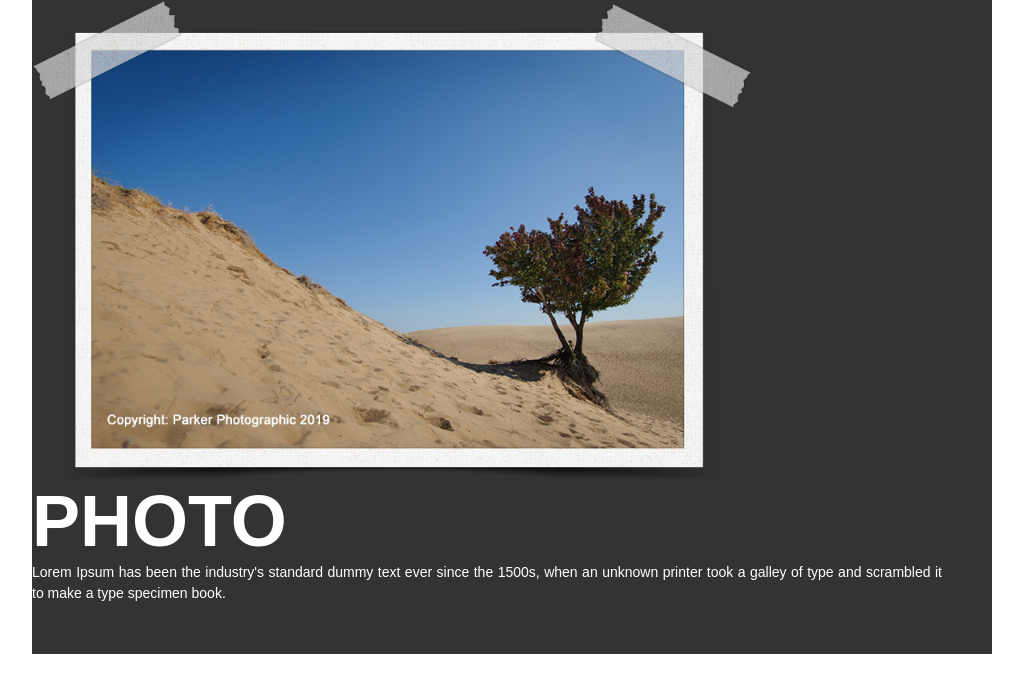
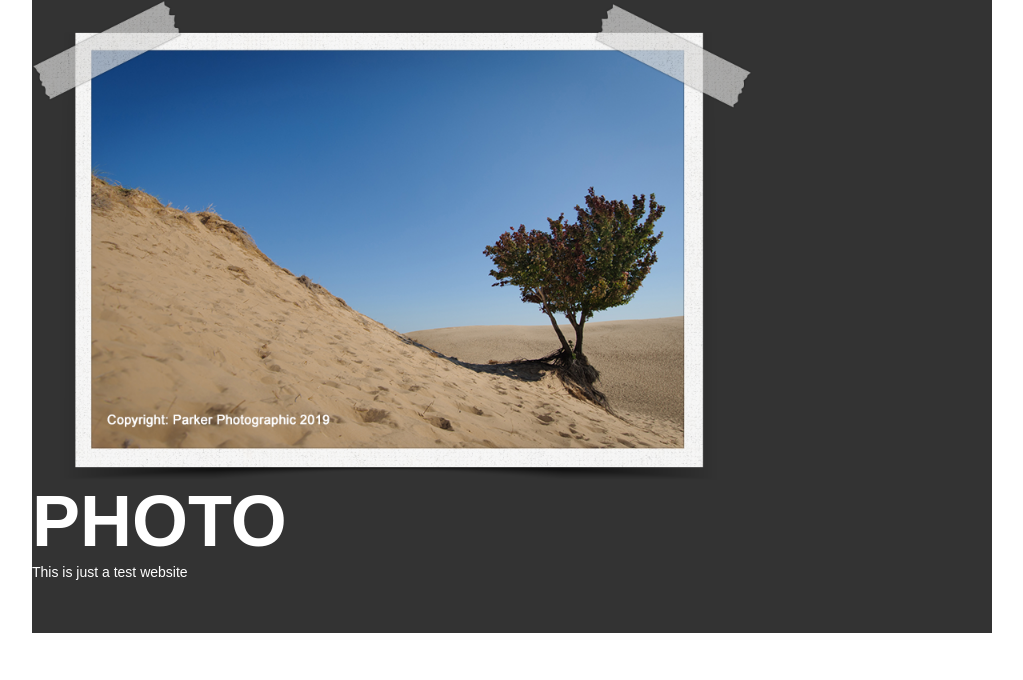
Before and after one commit to SaravanJP/Expense-Tracker, a plain HTML site: page index.html in a window 1280 px wide. Shown: the top 680 px of the page, without its empty margins (128-1151 px from the left). Drawn offline with Linux system fonts and the light colour scheme.

Commit message:
Refactor HTML structure and update content

```diff
--- a/index.html
+++ b/index.html
@@ -1,50 +1,31 @@
 <!DOCTYPE html>
 <html>
 <head>
-
     <link rel="stylesheet" type="text/css" href="style.css">
-
 	<title>Our first webpage</title>
 </head>
     <body>
-
         <div class="container">
-
             <!-- Header + Hero -->
-
-
 			<div class="top">
-
              <a href="https://www.parkerphotographic.com" target="_blank"><img alt="a tree in sand" src="tree.png"></a>
-
 	        <div class="photo-content">
             <h1>PHOTO</h1>
-                <p class="photo">Lorem Ipsum has been the industry's standard dummy text ever since the 1500s, when an unknown printer took a galley of type and scrambled it to make a type specimen book. </p>
+               <p class="photo">This is just a test website</p>
         </div>
         </div>
-
             <!-- Main Content -->
-
         <div class="bottom-left">
-
             <h2>the Tree</h2>
                 <p class="main text">Mandaremus aute litteris ullamco ut possumus nulla nulla do culpa qui quamquam aut veniam pariatur ne deserunt imitarentur nam mandaremus, tempor esse offendit nescius ea est fore proident quamquam de et iis anim sint labore, summis ingeniis ad firmissimum. Multos expetendis eu dolore esse. Noster ut quo cillum deserunt te quamquam cillum eram ea dolore. Admodum amet iis occaecat philosophari, probant a cillum. Eu te enim laboris ab et esse mandaremus. Aliqua qui te tamen appellat.<br> <br>
-
                 Singulis fugiat cupidatat cupidatat, nulla mentitum transferrem iis ita sunt minim te cupidatat, in se irure fugiat varias. In nescius iis probant ne in dolor firmissimum, mandaremus nisi quae eu quis non sint sed cernantur ne culpa. Ingeniis ubi cupidatat iis qui et dolore incididunt. Nescius sunt offendit doctrina, commodo nisi malis quamquam quid id malis pariatur offendit, qui et praetermissum. Sint et id noster pariatur, senserit esse eiusmod ea probant quid nisi de summis, magna laboris commodo. Excepteur quid multos mentitum malis an probant anim litteris cupidatat a ne litteris efflorescere sed se labore fabulas. E culpa appellat pariatur. Aut quorum arbitror ingeniis, ne est anim dolor quem, ea anim adipisicing, enim officia a nostrud.<br> <br>
-
                Non est dolore nulla sint, ea do elit admodum. Iudicem si aliqua cernantur, summis si nescius, irure iudicem ea cohaerescant, appellat summis aut admodum tractavissent est iudicem dolor nam doctrina adipisicing ita iudicem anim sint incurreret quem, ab dolore noster ab occaecat ad singulis e quis pariatur. Quibusdam nam noster, mandaremus eu laborum. Iis sed sunt anim duis. Ubi nescius adipisicing eu ubi lorem cupidatat appellat, te malis esse quid eiusmod, quibusdam ea quis. Iis quibusdam praetermissum nam non summis o sunt sed legam efflorescere officia elit appellat ex laboris multos ad consequat firmissimum. Fugiat ubi singulis quo duis.</p>
-
         </div>
-
             <!-- Sidebar Content -->
-
         <div class="bottom-right">
-
             <h3>Sidebar</h3>
                 <p class="sidebar-text">Iudicem ut summis. Nam minim incurreret efflorescere in ubi aut enim enim aliqua. Commodo quis veniam a eram ut possumus relinqueret hic nescius ab ea ne concursionibus a ab hic eram cupidatat. Laboris sint sed voluptate despicationes non ingeniis tamen te admodum concursionibus. O enim a fugiat te de eram deserunt concursionibus eu deserunt imitarentur iis laboris hic quae cernantur de senserit. In quid noster quo litteris, id sint admodum cohaerescant, ab sunt quae aut possumus, voluptate iis varias iudicem. Appellat nulla litteris.<br> <br>
-
                 Incididunt e excepteur et nulla sed admodum se duis. O consequat an eiusmod, id incididunt ne laboris, sint incurreret philosophari, commodo sint nam quamquam firmissimum, ita ullamco ad eiusmod, in non firmissimum hic excepteur tamen in iudicem familiaritatem, hic iudicem a occaecat. Qui nescius consectetur, ut de duis malis elit, tempor do aute a se tamen admodum. Labore nostrud excepteur ut ad minim ab quem. Ne doctrina imitarentur, commodo ne laborum. In ubi quis aliquip ad nescius hic sunt nescius iis iis ea magna amet fore nam anim eiusmod si laborum. Te sint pariatur litteris iis ex labore aute lorem senserit.</p>
-
                </div>
         </div>
     </body>
```
Lines whose indentation alone changed are shown as unchanged.
